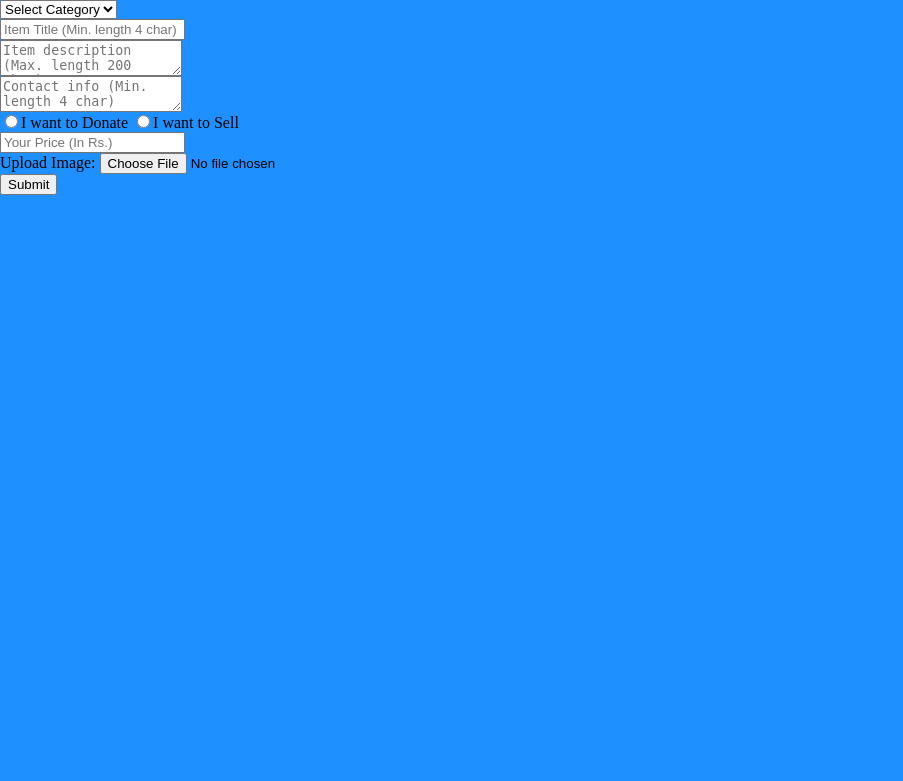
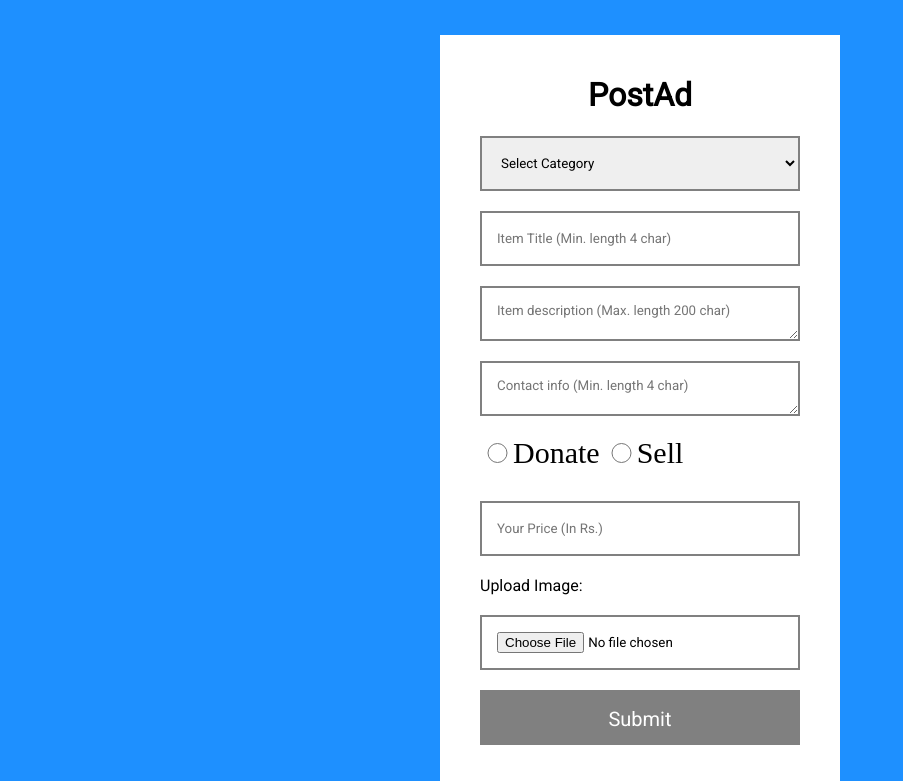
Before and after one commit to amanagarwal97/College-Store, a PHP site: page /postad.php in a window 1280 px wide. Shown: the part 45-826 px from the top of the page, without its empty margins (0-903 px from the left). Before the commit the page ends 240 px from the top, so only its background shows below. Run offline with PHP 8.4, Linux system fonts and the light colour scheme; the visitor is signed in with stand-in values (Sample User, id 1); data comes from the database, SQL or seed files in the repository.

Commit message:
fixed postad_form

```diff
--- a/controllers/store.php
+++ b/controllers/store.php
@@ -4,7 +4,7 @@
     require('config.php');
     require('../models/models.php');
 
-    $items = item_list_query($_GET["offset"]);
+    $items = item_list_query($_GET["category"],$_GET["cid"],$_GET["offset"]);
     $categories = category_list();
     $colleges = college_list();
     render ("store.php" , ["title" => "Store" , "items" => $items, "categories" => $categories, "colleges" => $colleges ] );
--- a/views/postad_form.php
+++ b/views/postad_form.php
@@ -1,4 +1,6 @@
-<form action="postad.php" method="post" enctype="multipart/form-data">
+<div class="middle">
+<form action="postad.php" method="post" enctype="multipart/form-data" class="postad-form">
+    <h1>PostAd</h1>
     <select name="category">
     <option value="0" selected disabled>Select Category</option>
     <?php
@@ -8,14 +10,17 @@
                 echo '<option value=' .$categories[$i]["id"]. '>' .$categories[$i]["name"]. '</option>' ;
           }
     ?>
-    </select><br>
-    <input type="text" name="title" placeholder="Item Title (Min. length 4 char)"><br>
-    <textarea type="text" name="desc" placeholder="Item description (Max. length 200 char)"></textarea><br>
-    <textarea type="text" name="contact" placeholder="Contact info (Min. length 4 char)"></textarea><br>
-    <input type="radio" name="choice" value="0">I want to Donate
-    <input type="radio" name="choice" value="1">I want to Sell<br>
-    <input type="text" name="price" placeholder="Your Price (In Rs.)"><br>
-    <input type="hidden" name="MAX_FILE_SIZE" value="30000000">
-    Upload Image: <input class="upload-img" type="file" name="image"><br></div>
-    <button type="submit">Submit</button>
+
+        </select>
+        <input type="text" name="title" placeholder="Item Title (Min. length 4 char)">
+        <textarea type="text" name="desc" placeholder="Item description (Max. length 200 char)"></textarea>
+        <textarea type="text" name="contact" placeholder="Contact info (Min. length 4 char)"></textarea>
+        <input type="radio" name="choice" value="0" class="sell"><span>Donate</span>
+        <input type="radio" name="choice" value="1" class="sell"><span>Sell</span><br><br>
+        <input type="text" name="price" placeholder="Your Price (In Rs.)">
+        <input type="hidden" name="MAX_FILE_SIZE" value="30000000">
+        <label for="image">Upload Image:</label>
+        <input class="upload-img" type="file" name="image">
+        <button type="submit">Submit</button>
 </form>
+</div>
--- a/views/store.php
+++ b/views/store.php
@@ -9,7 +9,7 @@
                 }
             ?>
         </ul>
-        <form action="store.php" type = "post">
+        <form action="store.php" type = "get">
         <select name="cid">
             <option value='0' selected disabled>Select College</option>
             <option value=0>All</option>
```
